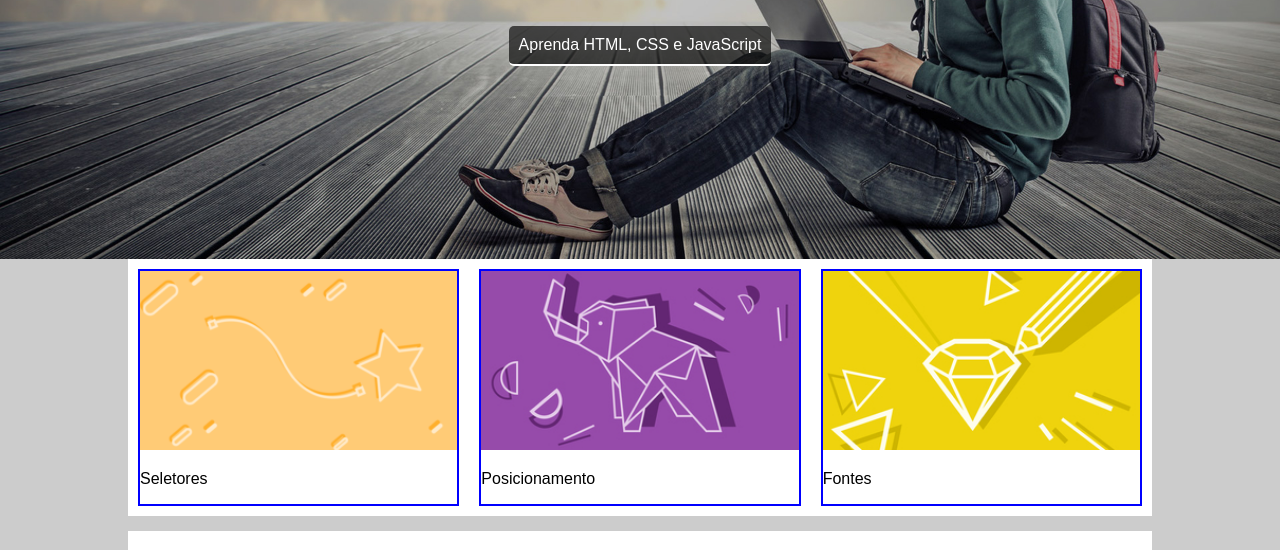
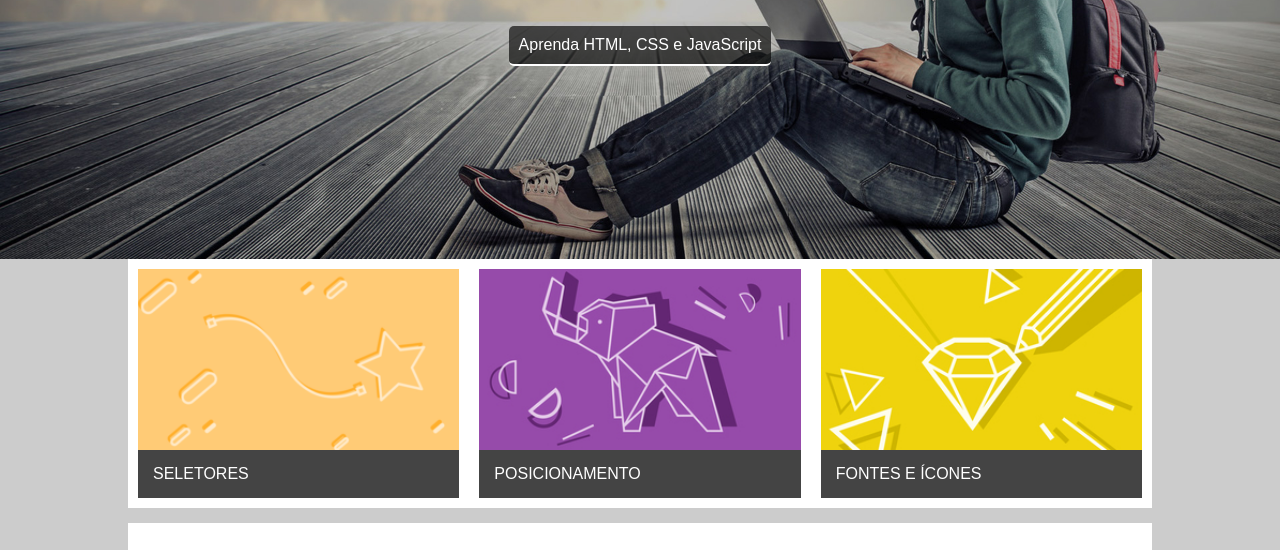
Before and after one commit to fel-dev/Curso-em-Video-HTML5-CSS3-JS, a plain HTML site: page ProjetoCSS/index.html in a window 1280 px wide. Shown: the part 242-792 px from the top of the page. Drawn offline with Linux system fonts and the light colour scheme.

Commit message:
card description

```diff
--- a/ProjetoCSS/css/style.css
+++ b/ProjetoCSS/css/style.css
@@ -77,7 +77,6 @@ main{
     width: 32%;
     /* display: inline-block; */
     float: left;
-    border: 2px solid #00f;
     box-sizing: border-box;
 }
 
@@ -86,6 +85,15 @@ main{
 }
 .card img{
     width: 100%;
+    display: block; /* Para que não fique com espaço entre a img e o texto */
+}
+.card p {
+    background-color: #444;
+    color: #fff;
+    margin: 0;
+    padding: 15px;
+    text-transform: uppercase;
+
 }
 
 .content-section h2 {
--- a/ProjetoCSS/index.html
+++ b/ProjetoCSS/index.html
@@ -37,7 +37,7 @@
                     </div>
                     <div class="card card-3">
                         <img src="imagens/card_03.jpg" alt="" srcset="">
-                        <p>Fontes</p>
+                        <p>Fontes e ícones</p>
                     </div>
                 </section>
 
```
